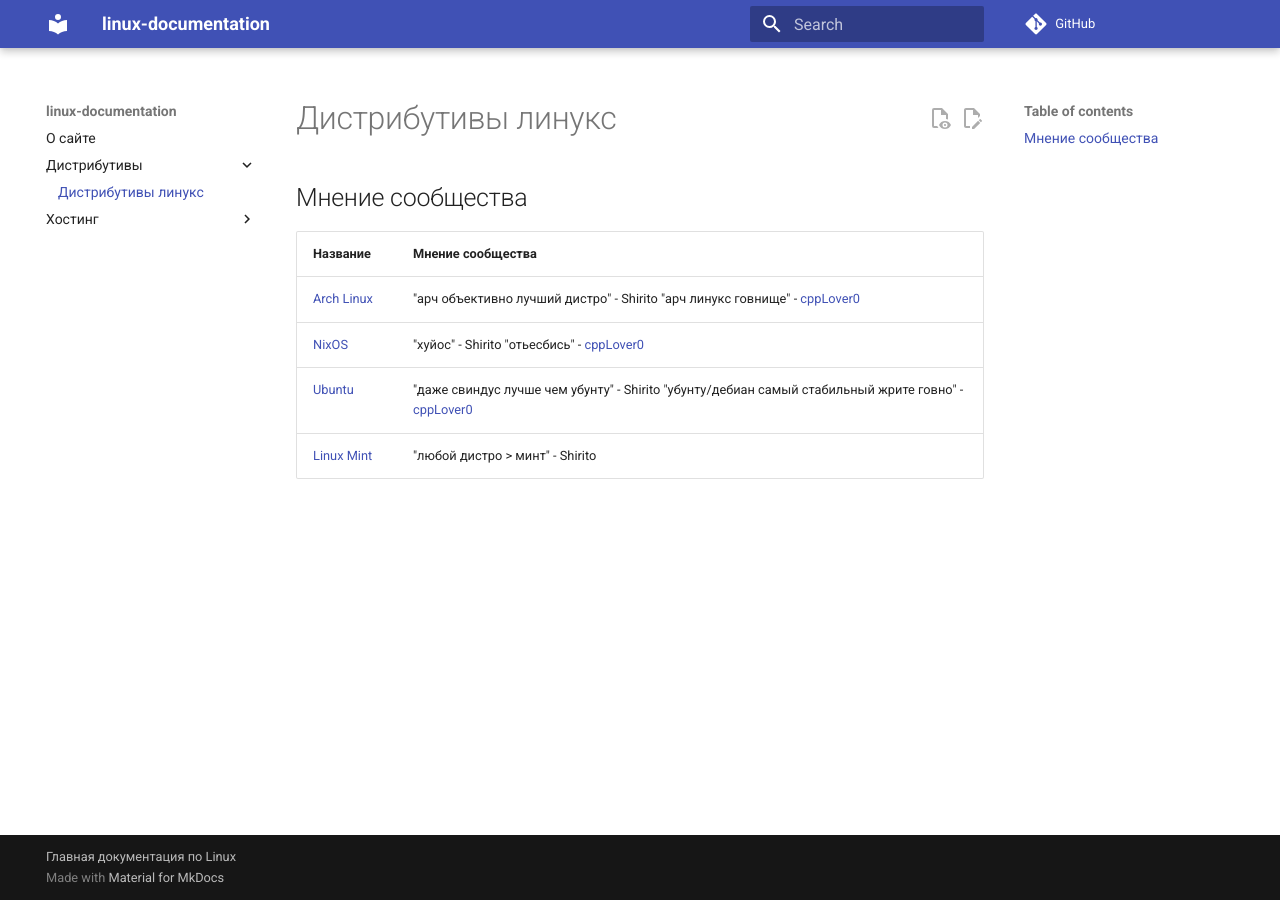
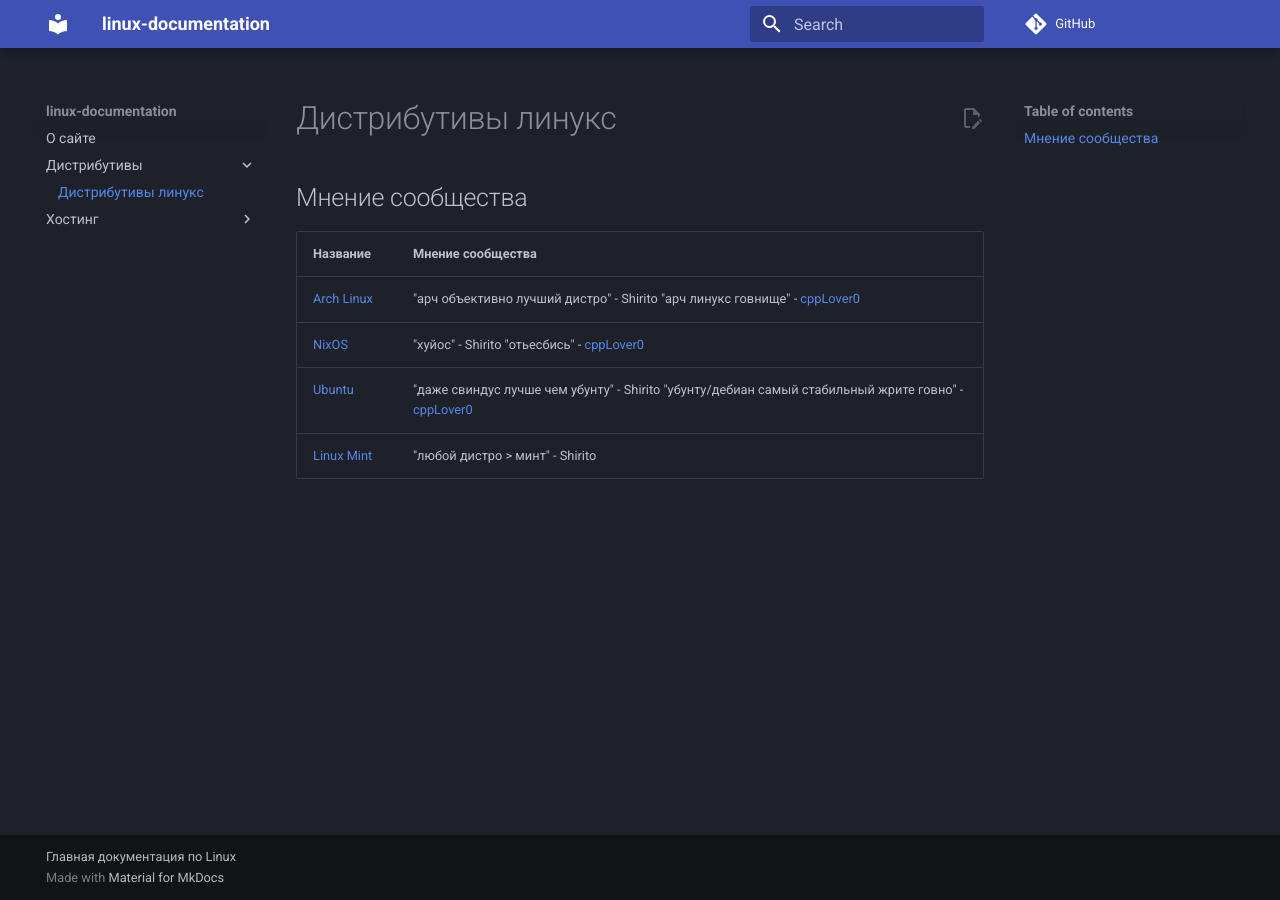
Before and after one commit to itix4/linux-documentation, an MkDocs documentation site: the page built from docs/Дистрибутивы/index.md, in a window 1280 px wide. Built offline with MkDocs 1.6.1 and Material for MkDocs 9.7.7, drawn with Linux system fonts in a browser that asks for light colours; comment, search, counter and statistics services are not loaded.

Commit message:
добавил тёмную тему и убрал бесполезную кнопку

```diff
--- a/mkdocs.yml
+++ b/mkdocs.yml
@@ -13,6 +13,7 @@ plugins:
 
 theme:
   name: material
+  palette:
+    scheme: slate
   features:
     - content.action.edit
-    - content.action.view
```
